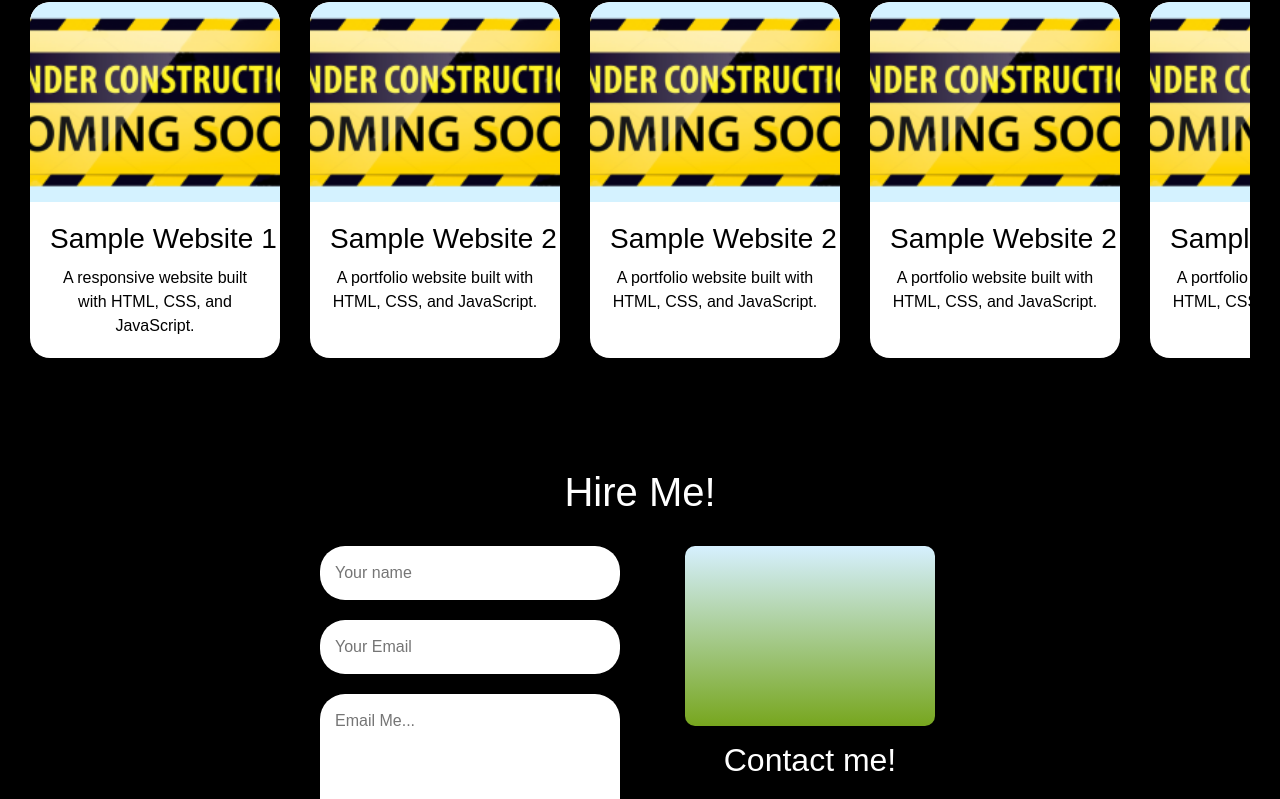
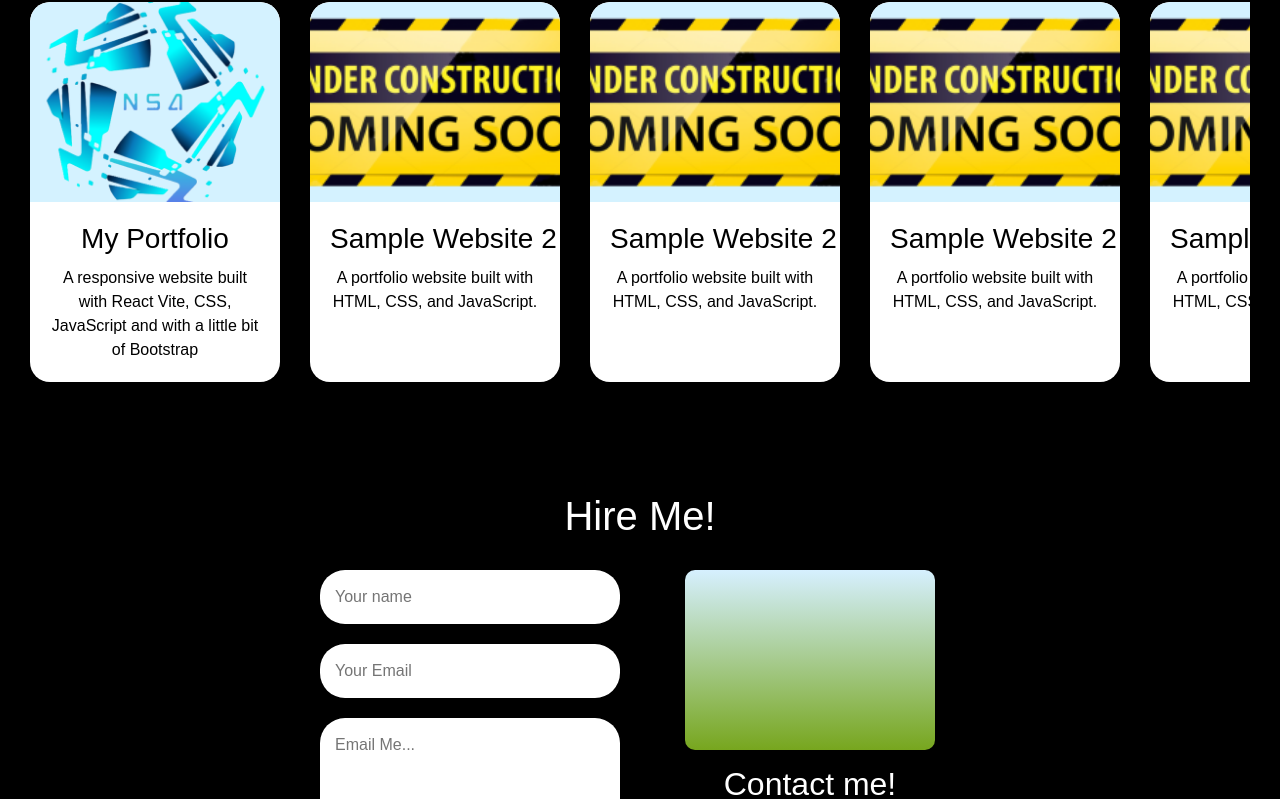
Before and after one commit to cr4zyCute/midterm, a React (Vite) app: page / in a window 1280 px wide. Shown: the part 2232-3031 px from the top of the page. Built offline with nearby package versions, Linux system fonts and the light colour scheme.

Commit message:
added the project porfolio

```diff
--- a/src/pages/projectpages/projectpage.jsx
+++ b/src/pages/projectpages/projectpage.jsx
@@ -1,5 +1,7 @@
   import React from 'react';
   import './projectpage.css';
+
+  import logo from '../../assets/social-logo/logo.png'; // Import your logo image
 
    //import App Projectsr
   import Firebase from '../../assets/project-images/firebase.png';
@@ -21,8 +23,24 @@
   import js from '../../assets/programming-logo/js.png';
   import react from '../../assets/programming-logo/react.png';
   import javascript from '../../assets/programming-logo/javascript.png';
+  import bootstrap from '../../assets/programming-logo/bootsrap.png';
+  import vite from '../../../public/vite.svg';
 
+    const techLogos = {
+      firebase: firebaselogo,
+      flutter: flutter,
+      dart: dart,
+      sqlite: sqlite,
+      html: html,
+      css: css,
+      js: js,
+      react: react,
+      javascript: javascript,
+      bootstrap: bootstrap,
+      vite: vite,
 
+      logo: logo,
+    };
 
   const ProjectPage = () => {
     const projects = new Array(6).fill(null);
@@ -67,10 +85,11 @@
     // Web projects
     const webProjects = [
       {
-        title: 'Sample Website 1',
-        description: 'A responsive website built with HTML, CSS, and JavaScript.',
-        image: commingsooon,
-        tech: ['react', 'css', 'javascript'],
+        title: 'My Portfolio',
+        description: 'A responsive website built with React Vite, CSS, JavaScript and with a little bit of Bootstrap',
+        image: logo,
+        tech: ['react','vite', 'css', 'javascript','bootstrap'],
+        demolink: 'https://midterm-1opt.onrender.com',
         codeLink: 'https://github.com/cr4zyCute/midterm.git',
       },
       {
@@ -117,18 +136,7 @@
       },
     ];
 
-  const techLogos = {
-  firebase: firebaselogo,
-  flutter: flutter,
-  dart: dart,
-  sqlite: sqlite,
-  html: html,
-  css: css,
-  js: js,
-  react: react,
-  javascript: javascript,
 
-};
 
 
     return (
@@ -185,7 +193,9 @@
                 <div className="overlay">
                   <div className="buttons">
                     <button className="download">
-                      Download
+                       <a href={project.demolink} target="_blank" rel="noopener noreferrer">
+                       Demo
+                      </a>
                     </button>
                     <button className="code">
                       <a href={project.codeLink} target="_blank" rel="noopener noreferrer">
```
